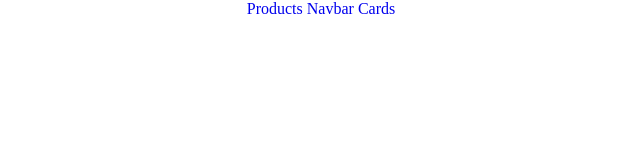
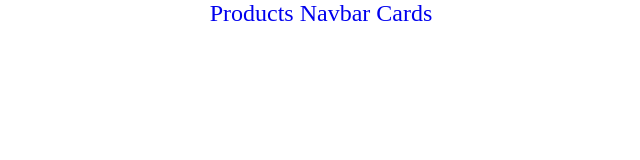
Before and after one commit to lChap701/rutland-flural-examples, a plain HTML site: page index.html in a window 1280 px wide. Shown: the whole page, without its empty margins (319-959 px from the left). Drawn offline with nearby package versions, Linux system fonts and the light colour scheme.

Commit message:
Increased font size

```diff
--- a/index.html
+++ b/index.html
@@ -4,7 +4,7 @@
     <title>Examples List</title>
     <link href="./css/rutland.css" rel="stylesheet" />
   </head>
-  <body style="text-align: center">
+  <body style="text-align: center; font-size: 1.5rem">
     <a href="./examples/products.html" target="_blank">Products</a>
     <a href="./examples/navbar.html" target="_blank">Navbar</a>
     <a href="./examples/cards.html" target="_blank">Cards</a>
```
